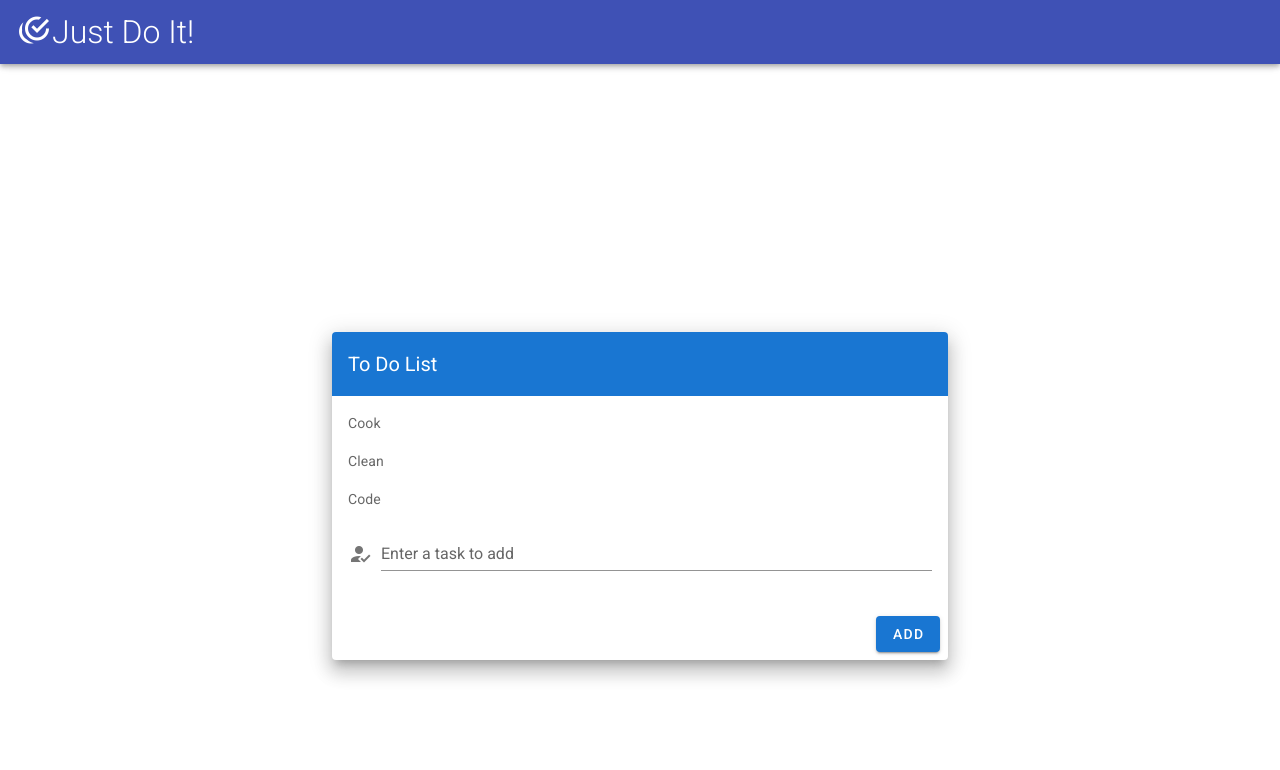
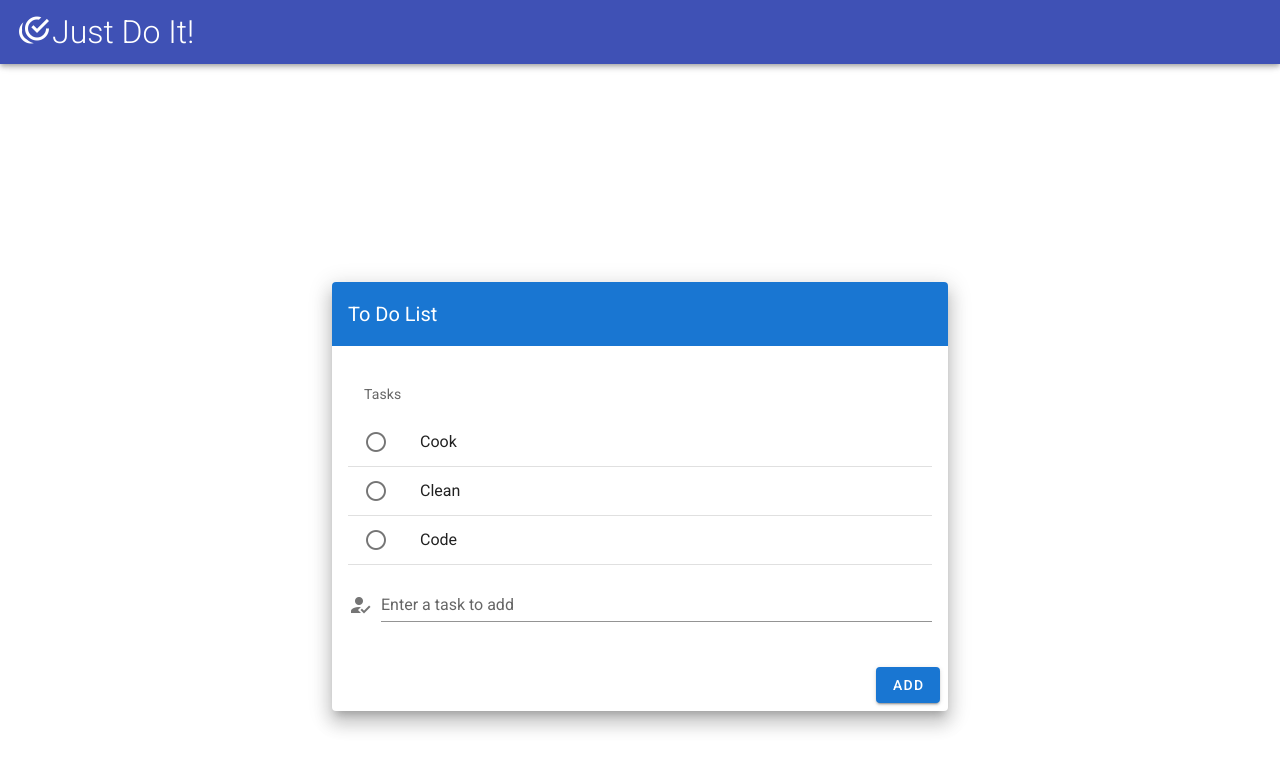
Before and after one commit to HopeEternal/vuetifytodolistpractice, a Vue app: page / in a window 1280 px wide. Shown: the top 770 px of the page. Built offline with nearby package versions, Linux system fonts and the light colour scheme.

Commit message:
Deletion task completed - possible bug of multideletion pressent

```diff
--- a/src/components/TodoList.vue
+++ b/src/components/TodoList.vue
@@ -9,7 +9,22 @@
                 <v-toolbar-title>To Do List</v-toolbar-title>
               </v-toolbar>
               <v-card-text>
-                <p v-for="(todo, index) in todos" :key="index">{{ todo }}</p>
+                <v-list>
+                  <v-subheader>Tasks</v-subheader>
+                  <div v-for="(todo, index) in todos" :key="index">
+                    <v-list-item @click="todoComplete(index)">
+                      <v-list-item-action>
+                        <v-icon>mdi-checkbox-blank-circle-outline</v-icon>
+                      </v-list-item-action>
+                      <v-list-item-content>
+                        <v-list-item-title>{{ todo }}</v-list-item-title>
+                      </v-list-item-content>
+                    </v-list-item>
+
+                    <v-divider></v-divider>
+                  </div>
+                </v-list>
+
                 <v-form>
                   <v-text-field
                     label="Enter a task to add"
@@ -44,6 +59,9 @@ export default {
     addTodo() {
       this.todos.push(this.newTodo);
       this.newTodo = "";
+    },
+    todoComplete(index) {
+      this.todos.splice(index);
     }
   }
 };
```
